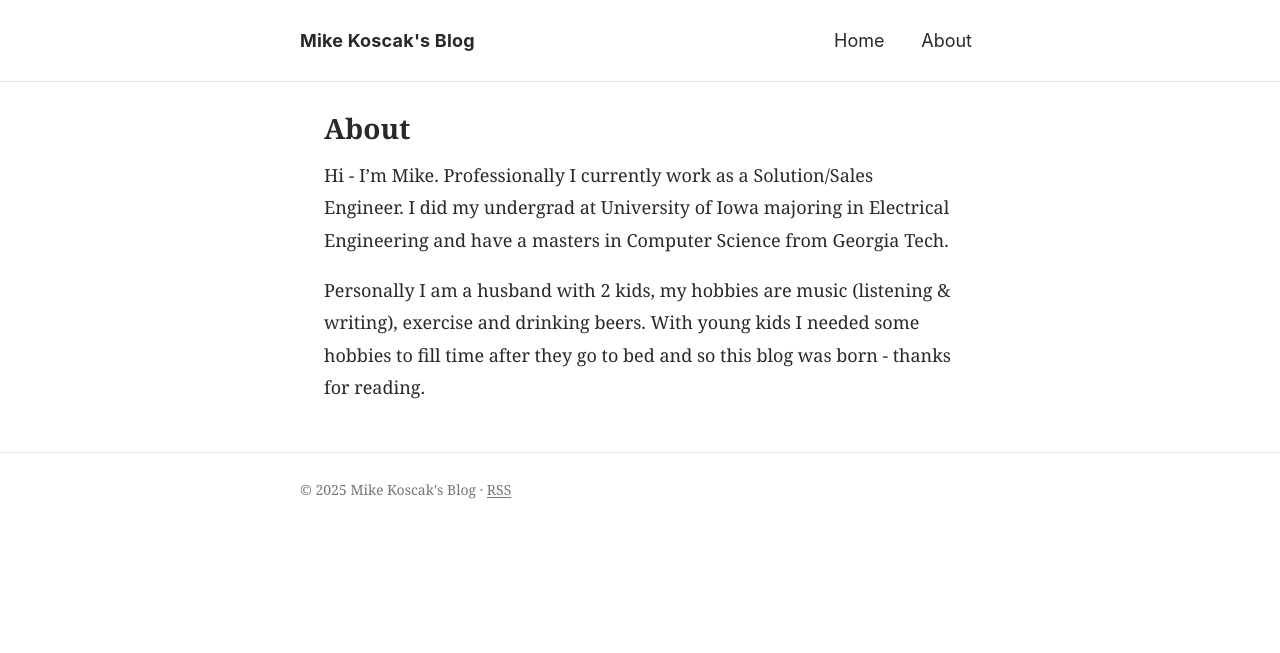
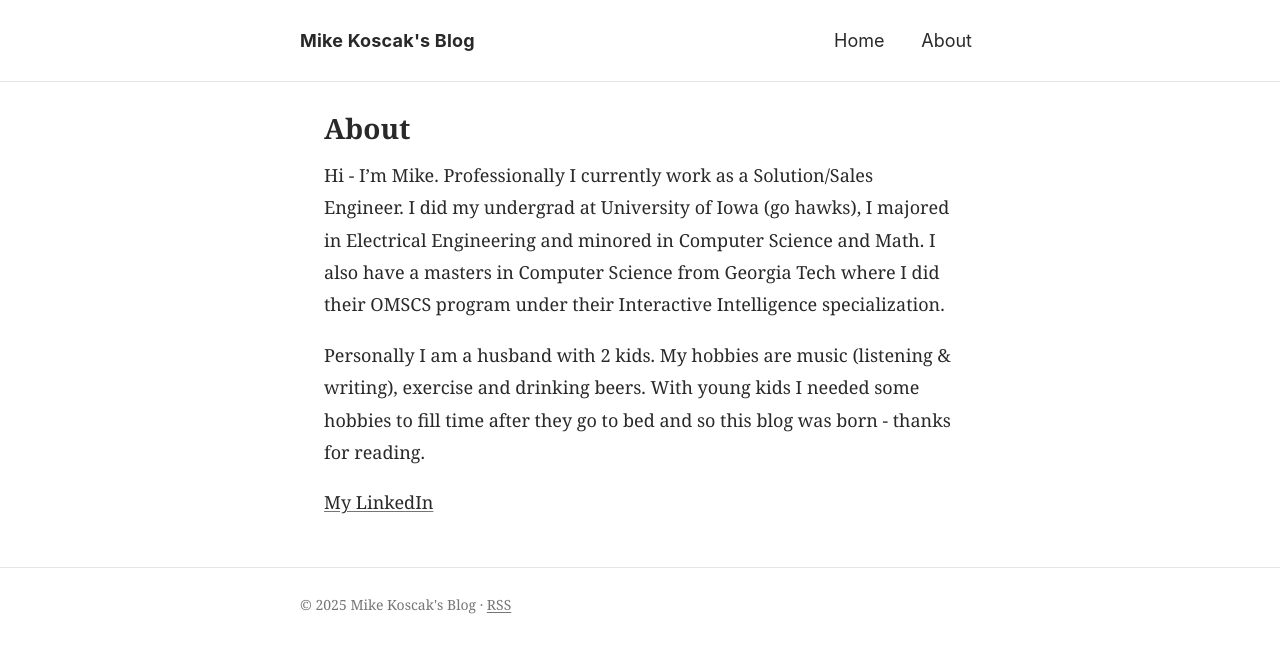
Before and after one commit to michael-koscak/michael-koscak.github.io, a Jekyll site: the page built from about.md, in a window 1280 px wide. Shown: the top 653 px of the page. Built offline with Jekyll 4.4.1, drawn with Linux system fonts in a browser that asks for light colours.

Commit message:
testing new file

```diff
--- a/about.md
+++ b/about.md
@@ -6,6 +6,8 @@ permalink: /about/
 
 ## About
 
-Hi - I'm Mike.  Professionally I currently work as a Solution/Sales Engineer.  I did my undergrad at University of Iowa majoring in Electrical Engineering and have a masters in Computer Science from Georgia Tech.
+Hi - I'm Mike.  Professionally I currently work as a Solution/Sales Engineer.  I did my undergrad at University of Iowa (go hawks), I majored in Electrical Engineering and minored in Computer Science and Math.  I also have a masters in Computer Science from Georgia Tech where I did their OMSCS program under their Interactive Intelligence specialization.
 
-Personally I am a husband with 2 kids, my hobbies are music (listening & writing), exercise and drinking beers.  With young kids I needed some hobbies to fill time after they go to bed and so this blog was born - thanks for reading.
+Personally I am a husband with 2 kids.  My hobbies are music (listening & writing), exercise and drinking beers.  With young kids I needed some hobbies to fill time after they go to bed and so this blog was born - thanks for reading.
+
+[My LinkedIn](https://www.linkedin.com/in/mike-koscak/)
```
